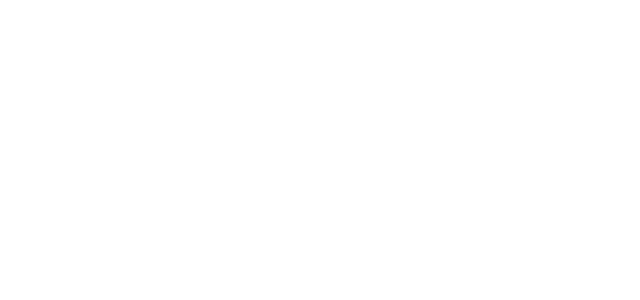
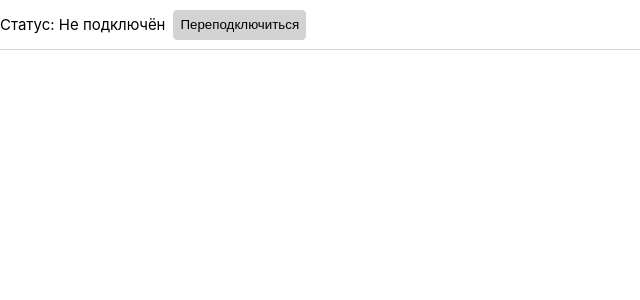
Before and after one commit to KriXPello/checkers, a Vue app in the folder frontend/: page / in a window 1280 px wide. Shown: the top 300 px of the page, without its empty margins (0-640 px from the left). Built offline with nearby package versions, Linux system fonts and the light colour scheme; no server answers.

Commit message:
add modal component and create connection module

```diff
--- a/frontend/src/App.vue
+++ b/frontend/src/App.vue
@@ -1,11 +1,50 @@
+<template>
+  <header>
+    <span>
+      {{ connectionStatus }}
+    </span>
+
+    <MyButton
+      v-if="!isConnected"
+      :disabled="isConnecting"
+      @click="reconnect"
+    >
+      Переподключиться
+    </MyButton>
+  </header>
+
+  <div id="router-wrapper">
+    <RouterView />
+  </div>
+</template>
+
 <script setup lang="ts">
+import { computed } from 'vue';
+import MyButton from './components/MyButton.vue';
+import { isConnected, isConnecting, reconnect } from './modules/connection'
+
+const connectionStatus = computed(() => {
+  const value = isConnected.value ? 'Подключён' : 'Не подключён';
+  return `Статус: ${value}`;
+})
 
 </script>
 
-<template>
-  <RouterView />
-</template>
+<style scoped>
+header {
+  width: 100%;
+  height: 50px;
+  border-bottom: solid 1px lightgray;
+  display: flex;
+  flex-direction: row;
+  align-items: center;
+}
 
-<style scoped>
+header span {
+  margin-right: 8px;
+}
 
+#router-wrapper {
+  flex-grow: 1;
+}
 </style>
--- a/frontend/src/assets/base.css
+++ b/frontend/src/assets/base.css
@@ -22,12 +22,21 @@
 #app {
   width: 100%;
   height: 100%;
+  display: flex;
+  flex-direction: column;
 }
 
 main {
   width: 100%;
   height: 100%;
+  padding-top: 16px;
   display: flex;
   align-items: center;
   justify-content: center;
 }
+
+.single-line-text {
+  white-space: nowrap;
+  overflow: hidden;
+  text-overflow: ellipsis;
+}
--- /dev/null
+++ b/frontend/src/components/CreateRoomButton.vue
@@ -0,0 +1,28 @@
+<template>
+  <MyButton @click="isOpen = true">Создать</MyButton>
+
+  <MyModal
+    title="Создание комнаты"
+    width="500"
+    height="400"
+    closable
+    :shown="isOpen"
+    @close="isOpen = false"
+  >
+
+  </MyModal>
+</template>
+
+<script lang="ts" setup>
+import { ref } from 'vue';
+import type { IRoomShortInfo } from '#interfaces'
+import MyButton from './MyButton.vue';
+import MyModal from './MyModal.vue';
+
+const emit = defineEmits<{
+  (e: 'newRoom', room: IRoomShortInfo): void,
+}>()
+
+const isOpen = ref(false);
+
+</script>
--- a/frontend/src/components/MyButton.vue
+++ b/frontend/src/components/MyButton.vue
@@ -2,24 +2,29 @@
   <button
     class="base"
     :class="computedClasses"
+    @click="emit('click')"
+    :style="style"
   >
     <slot></slot>
   </button>
 </template>
 
 <script lang="ts" setup>
-import { computed } from 'vue';
+import { computed, type StyleValue } from 'vue';
 
-const props = defineProps({
-  disabled: Boolean,
-})
+const props = defineProps<{
+  style?: StyleValue,
+  disabled?: boolean,
+}>()
+
+const emit = defineEmits(['click'])
 
 const computedClasses = computed(() => {
   if (props.disabled) {
     return ['disabled'];
   }
 
-  return ['active']
+  return ['enabled']
 })
 
 </script>
@@ -42,7 +47,7 @@
   box-shadow: 0 1px 4px lightgray;
 }
 .enabled:active {
-  transform: scale(0.98, 0.98);
+  box-shadow: 0 0 0 lightgray;
 }
 
 .disabled {
--- /dev/null
+++ b/frontend/src/components/MyModal.vue
@@ -0,0 +1,93 @@
+<template>
+  <Teleport to="body">
+    <div v-if="shown" class="my-modal-background">
+      <div
+        class="my-modal-container"
+        :style="containerStyles"
+      >
+        <div class="my-modal-header">
+          <span class="single-line-text">{{ title }}</span>
+          <div v-if="closable" @click="closeModal">✖</div>
+        </div>
+
+        <div class="my-modal-content">
+          <slot></slot>
+        </div>
+      </div>
+    </div>
+  </Teleport>
+</template>
+
+<script lang="ts" setup>
+import { computed, type StyleValue } from 'vue';
+
+const { width, height } = defineProps<{
+  title?: string,
+  shown?: boolean,
+  closable?: boolean,
+  width?: string | number,
+  height?: string | number,
+}>()
+
+const emit = defineEmits(['close'])
+
+const closeModal = () => emit('close');
+
+const widthNum = Number(width);
+const heightNum = Number(height);
+
+const containerStyles = computed<StyleValue>(() => ({
+  width: isNaN(widthNum) ? width : `${widthNum}px`,
+  height: isNaN(heightNum) ? height : `${heightNum}px`,
+}))
+</script>
+
+<style scoped>
+.my-modal-background {
+  position: absolute;
+  top: 0;
+  left: 0;
+  width: 100%;
+  height: 100%;
+  background-color: rgba(211, 211, 211, 0.2);
+  display: flex;
+  justify-content: center;
+  align-items: center;
+}
+
+.my-modal-container {
+  min-width: 100px;
+  padding: 8px;
+  background-color: white;
+  border-radius: 16px;
+  box-shadow: 2px 2px 10px lightgray;
+}
+
+.my-modal-header {
+  width: 100%;
+  height: 30px;
+  padding-left: 8px;
+  border-bottom: 1px solid lightgray;
+  display: flex;
+  flex-direction: row;
+  justify-content: space-between;
+}
+
+.my-modal-header span {
+  font-size: 18px;
+  font-weight: 600;
+}
+
+.my-modal-header div {
+  width: 30px;
+  height: 30px;
+  cursor: pointer;
+  display: flex;
+  justify-content: center;
+  align-items: center;
+}
+
+.my-modal-content {
+  flex-grow: 1;
+}
+</style>
--- /dev/null
+++ b/frontend/src/modules/connection.ts
@@ -0,0 +1,36 @@
+import { ref } from 'vue';
+
+const httpAddress = 'http://localhost:7000';
+const socketAddress = 'ws://localhost:7001';
+
+let currentSocket: WebSocket;
+
+export const isConnected = ref(false);
+export const isConnecting = ref(false);
+
+const resetStates = () => {
+  isConnected.value = false;
+  isConnecting.value = false;
+};
+
+export const reconnect = () => {
+  isConnecting.value = true;
+
+  if (currentSocket?.readyState == WebSocket.OPEN) {
+    currentSocket.close(1000);
+  }
+
+  const socket = new WebSocket(socketAddress);
+
+  currentSocket = socket;
+
+  socket.onopen = () => {
+    isConnected.value = true;
+    isConnecting.value = false;
+  };
+
+  socket.onclose = resetStates;
+  socket.onerror = resetStates;
+};
+
+reconnect();
--- a/frontend/src/views/RoomsList.vue
+++ b/frontend/src/views/RoomsList.vue
@@ -2,7 +2,7 @@
   <main>
     <div id="list-container">
       <div id="control-panel">
-        <MyButton disabled>Создать</MyButton>
+        <CreateRoomButton @new-room="addRoomToList" />
       </div>
 
       <table>
@@ -14,7 +14,12 @@
           </tr>
         </thead>
         <tbody>
-          <tr v-for="room in rooms" :key="room.id">
+          <tr
+            v-for="room in rooms"
+            class="room-row"
+            :key="room.id"
+            @click=""
+          >
             <td>{{ room.title }}</td>
             <td>{{ `${room.playersCount}/2` }}</td>
             <td>{{ room.isSecured ? 'закрытая' : 'открытая' }}</td>
@@ -27,12 +32,15 @@
 
 <script lang="ts" setup>
 import { ref } from 'vue';
-import MyButton from '@/components/MyButton.vue';
 import type { IRoomShortInfo } from '#interfaces';
+import CreateRoomButton from '@/components/CreateRoomButton.vue';
+import { isConnecting } from '../modules/connection'
 
 const rooms = ref<IRoomShortInfo[]>([]);
 
-
+const addRoomToList = (room: IRoomShortInfo) => {
+  rooms.value.push(room);
+}
 </script>
 
 <style scoped>
@@ -60,4 +68,11 @@
 #th-players, #th-type {
   width: 25%;
 }
+
+.room-row {
+  transition: all 200ms;
+}
+.room-row:hover {
+  background-color: lightgray;
+}
 </style>
```
Also changed, not shown: frontend/package.json (+8 -8 lines).
